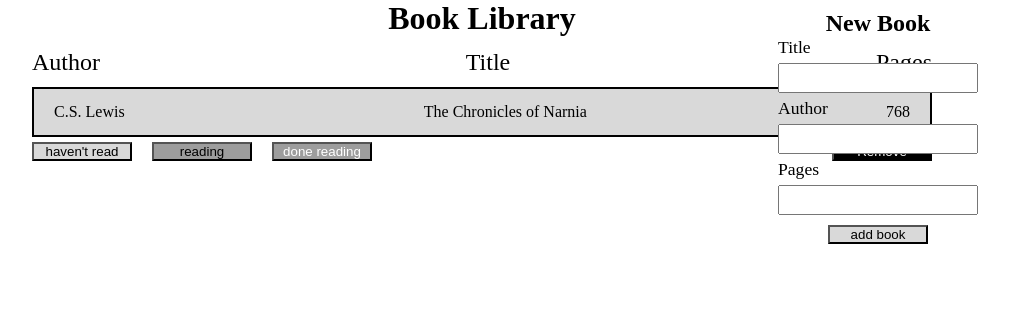
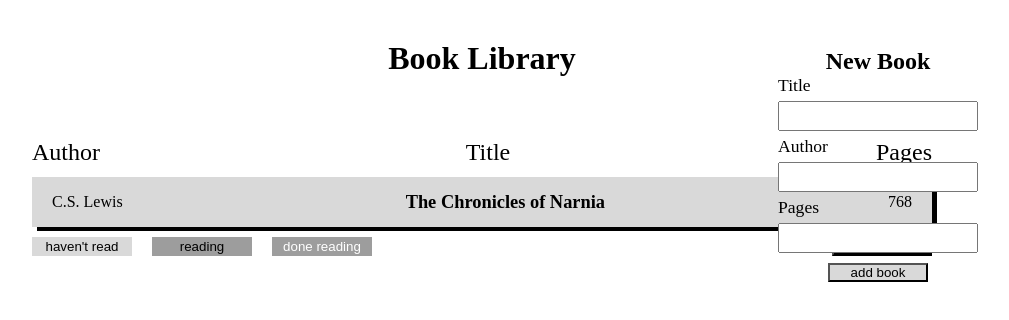
Before and after one commit to guesswhojustme/library, a plain HTML site: page index.html in a window 1280 px wide. Shown: the whole page, without its empty margins (158-1167 px from the left). Drawn offline with Linux system fonts and the light colour scheme.

Commit message:
improve styling

```diff
--- a/index.html
+++ b/index.html
@@ -13,7 +13,7 @@
        <div class="books-container">
             <div>
                 <span>Author</span>
-                <span>Title</span>
+                <span id="titleDefault">Title</span>
                 <span>Pages</span>
             </div>
             <div>
@@ -39,7 +39,6 @@
                 <label for="page">Pages</label>
                 <input type="number" name="page" id="page" required>
             </form>
-
             <button id="add-book">add book</button>
        </div>
     </div>
--- a/script.js
+++ b/script.js
@@ -26,6 +26,8 @@ const defaultBook1 = new Book('The Chronicles of Narnia', 'C.S. Lewis', '768', c
 const defaultBookAuthor = document.createElement('span');
 defaultBookAuthor.textContent = defaultBook.author;
 const defaultBookTitle = document.createElement('span')
+defaultBookTitle.style.fontWeight = "bold";
+defaultBookTitle.style.fontSize = "1.15rem";
 defaultBookTitle.textContent = defaultBook.title;
 const defaultBookPage = document.createElement('span')
 defaultBookPage.textContent = defaultBook.page;
@@ -126,6 +128,8 @@ addBookBtn.addEventListener('click', () => {
   const newBookAuthor = document.createElement('span');
   newBookAuthor.textContent = author.value;
   const newBookTitle = document.createElement('span');
+  newBookTitle.style.fontWeight = "bold";
+  newBookTitle.style.fontSize = "1.15rem"
   newBookTitle.textContent = title.value;
   const newBookPage = document.createElement('span');
   newBookPage.textContent = pages.value;
--- a/style.css
+++ b/style.css
@@ -17,9 +17,13 @@ body{
     --dark-gray: #9d9d9d;
 }
 
+h1{
+    padding-top: 40px;
+}
+
 .books-container{
     width: var(--width);
-
+    padding-top: 50px;
 }
 
 .books-container > div:first-child{
@@ -34,6 +38,7 @@ body{
     font-size: 1.5rem;
 }
 
+
 #book-div{
     display: flex;
     justify-content: space-between;
@@ -41,14 +46,15 @@ body{
     width: var(--width);
     height: 50px;
     background-color: var(--gray);
-    border: solid 2px black;
+    /* border: solid 2px black; */
     padding: 0 20px 0 20px;
+    box-shadow: black 5px 4px;
 }
 
 #buttons-div{
     display: flex;
     justify-content: space-between;
-    padding-top: 5px;
+    padding-top: 10px;
 }
 
 #buttons-div > div {
@@ -59,19 +65,22 @@ body{
 #hr, #r, #dr {
     width: 100px;
     cursor: pointer;
+    border: none;
 }
-
 #hr {
     background-color: var(--gray);
+
 }
 
 #r, #dr{
     background-color: var(--dark-gray);
 }
 
-#dr {
+#dr{
     color: white;
 }
+
+
 
 #dlt{
     background-color: black;
@@ -82,7 +91,7 @@ body{
 
 .input-container{
     position: absolute;
-    top: 10px;
+    top: 0.5in;
     right: 1.5in;
     display: flex;
     flex-direction: column;
```
